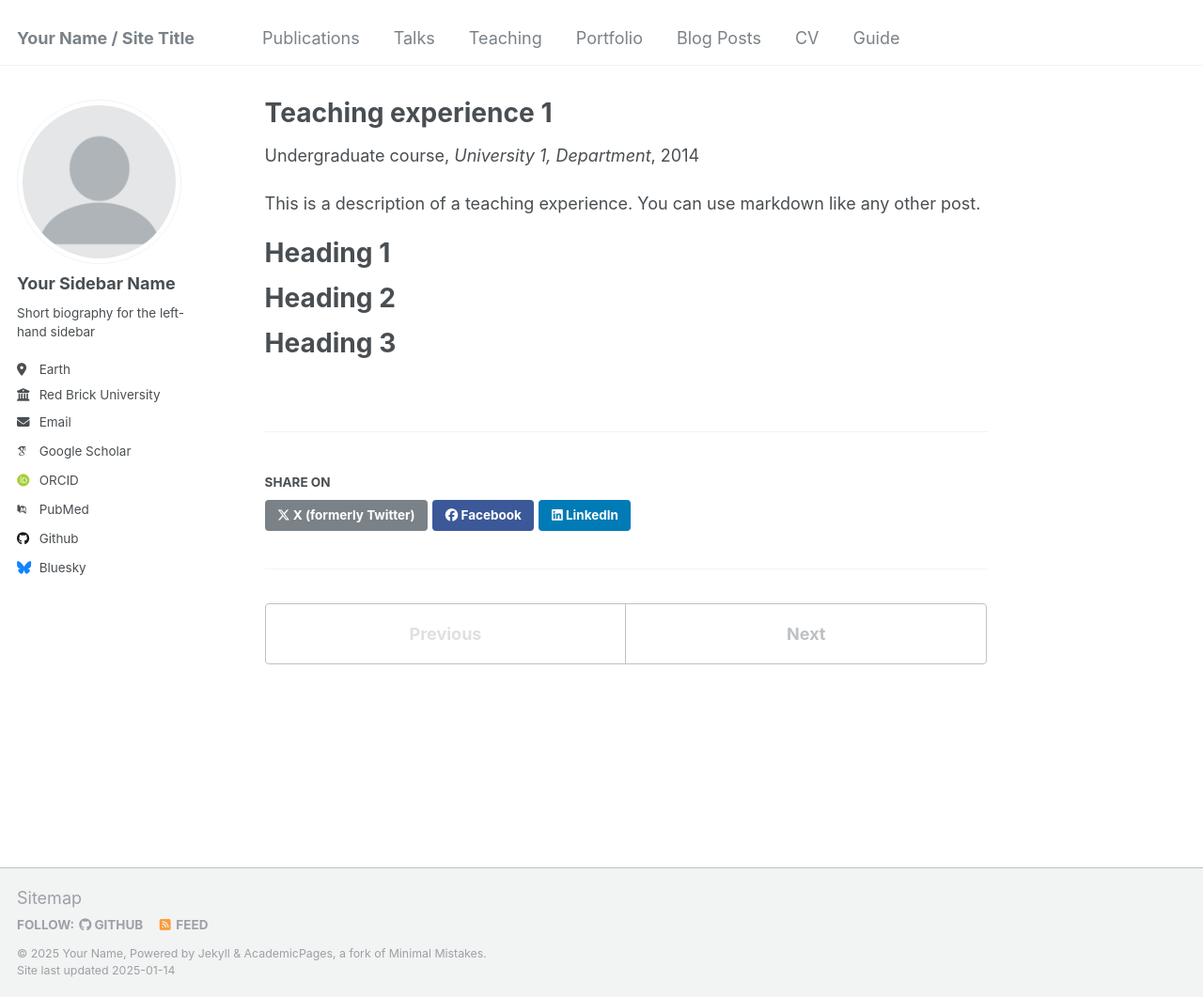
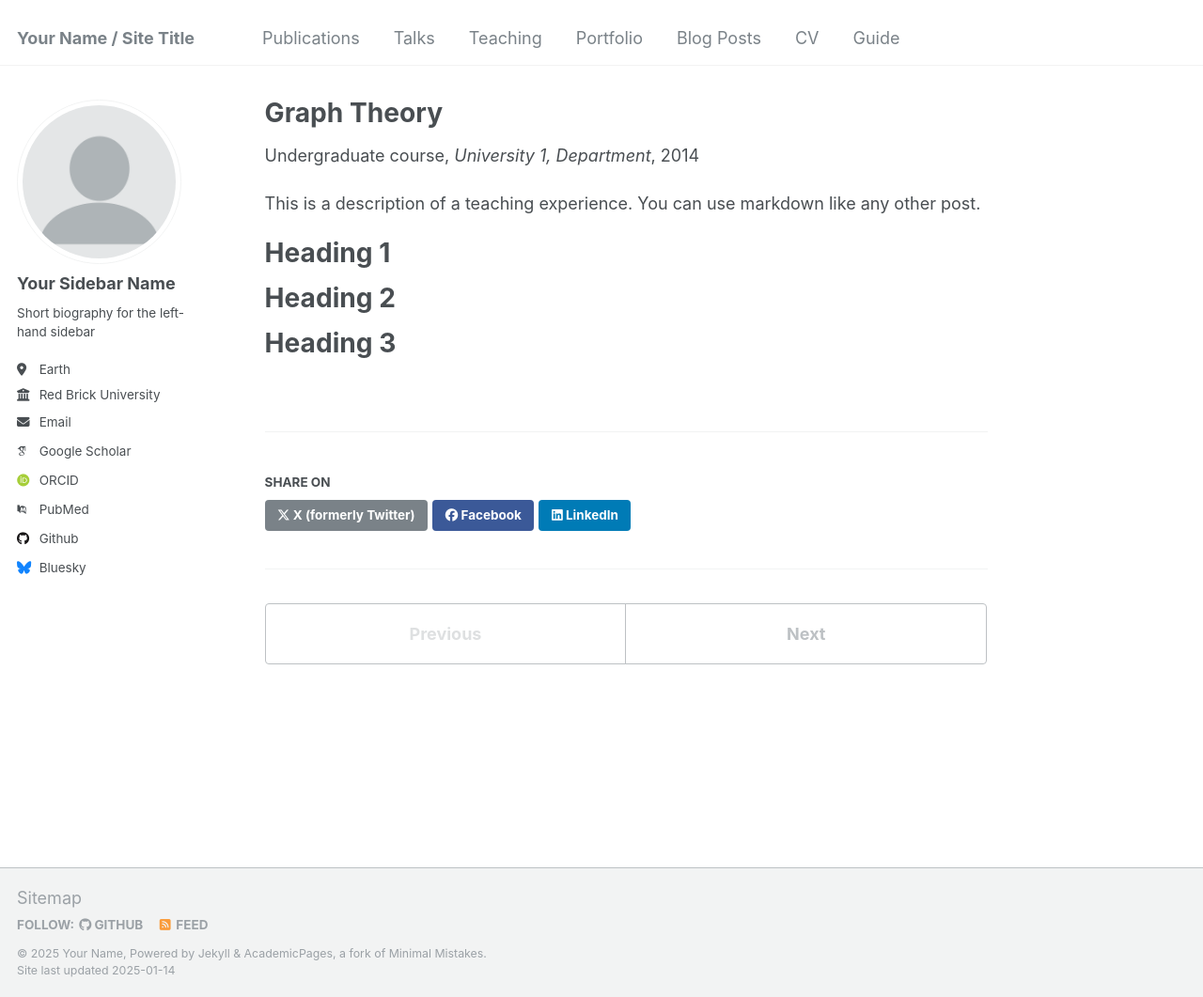
Before and after one commit to minervazz/minervazz.github.io, a Jekyll site: the page built from _teaching/2024fall-Graph Theory.md, in a window 1280 px wide and 1061 px high. Shown: the whole window at 94% size. Built offline with Jekyll 4.4.1, drawn with Linux system fonts in a browser that asks for light colours; some web fonts are replaced.

Commit message:
Update 2024fall-Graph Theory.md

```diff
--- a/_teaching/2024fall-Graph Theory.md
+++ b/_teaching/2024fall-Graph Theory.md
@@ -1,5 +1,5 @@
 ---
-title: "Teaching experience 1"
+title: "Graph Theory"
 collection: teaching
 type: "Undergraduate course"
 permalink: /teaching/2014-spring-teaching-1
```
